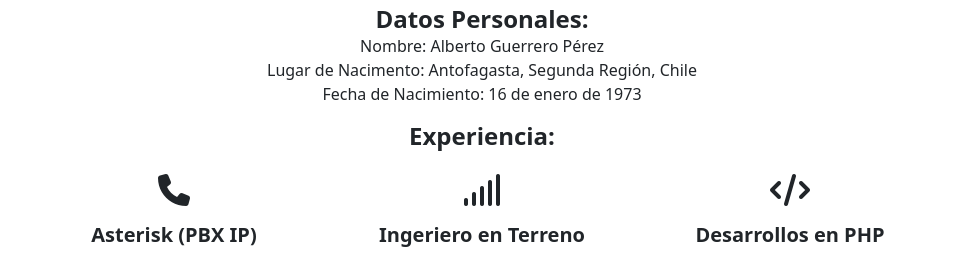
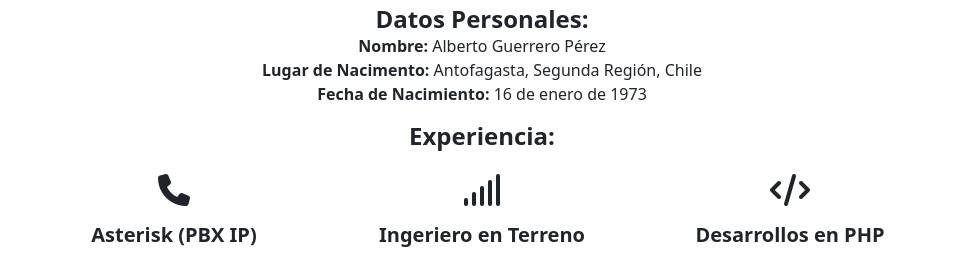
Before and after one commit to pipevaras/aguerreroperez1973.github.io, a plain HTML site: page index.html in a window 1280 px wide. Shown: the part 332-592 px from the top of the page, without its empty margins (158-1121 px from the left). Drawn offline with nearby package versions, Linux system fonts and the light colour scheme.

Commit message:
corregir en negritas textos datos personales

```diff
--- a/index.html
+++ b/index.html
@@ -51,9 +51,9 @@
                         Ingeniero Informático (Universidad de las Americas), Santiago de Chile,
                         <br>
                     <h4 class="fw-bold my-4 mt-0 mb-0">Datos Personales:</h4>
-                        Nombre: Alberto Guerrero Pérez<br>
-                        Lugar de Nacimento: Antofagasta, Segunda Región, Chile<br>
-                        Fecha de Nacimiento: 16 de enero de 1973<br>
+                        <strong>Nombre:</strong> Alberto Guerrero Pérez<br>
+                        <strong>Lugar de Nacimento:</strong> Antofagasta, Segunda Región, Chile<br>
+                        <strong>Fecha de Nacimiento:</strong> 16 de enero de 1973<br>
                     </p>
                 </div>
             </section>
```
